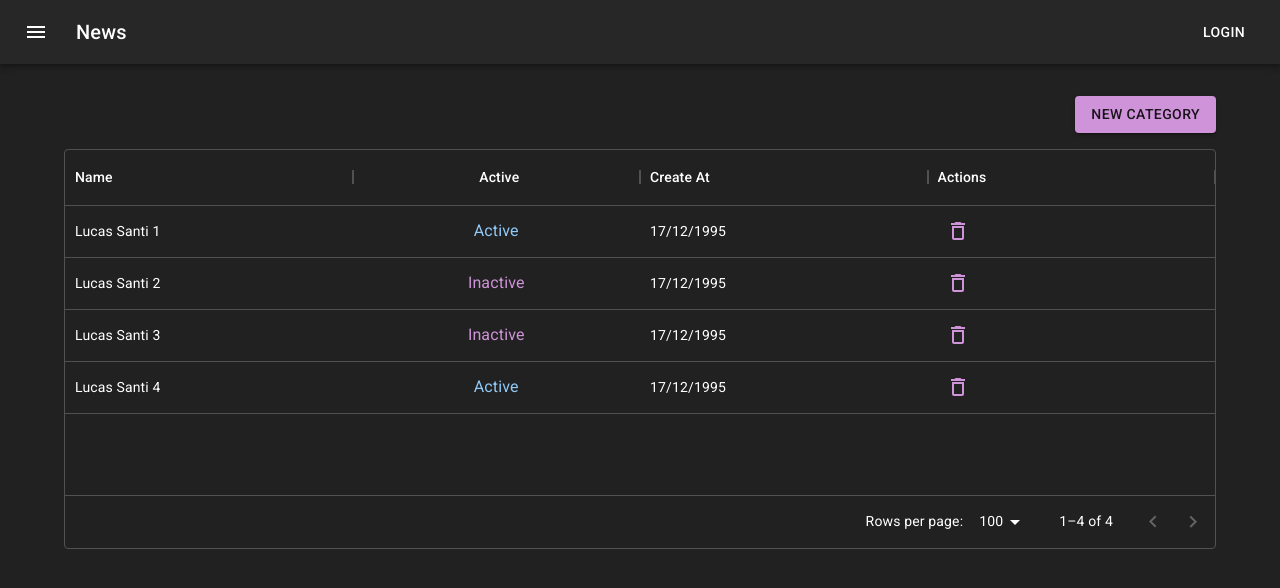
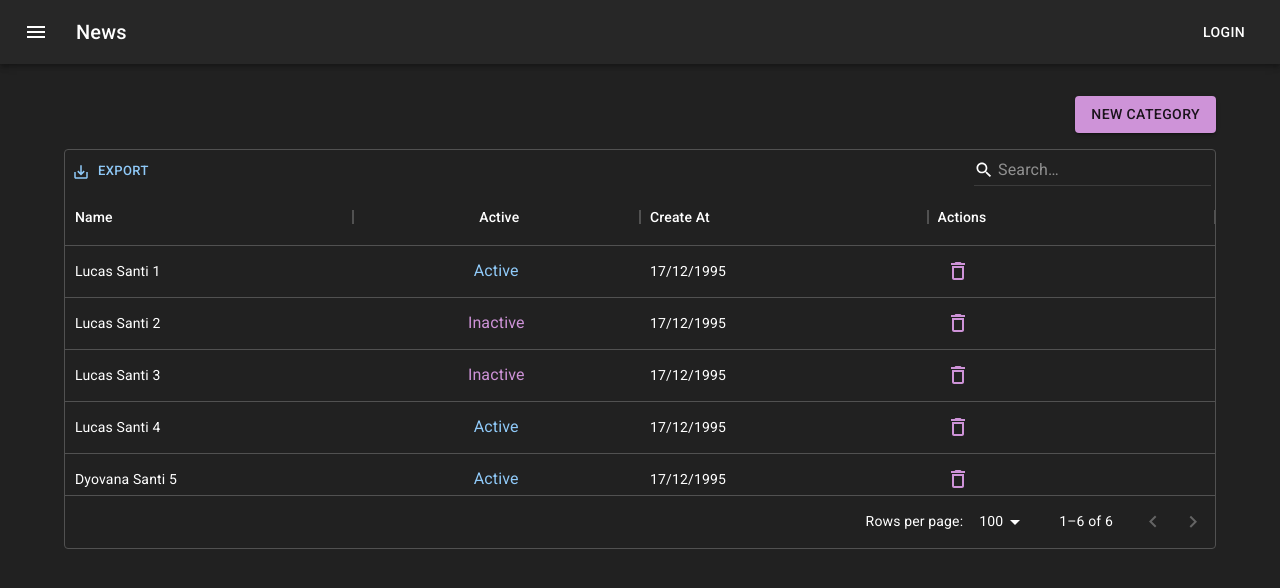
Before and after one commit to idlucassanti/fcycle.react.catalogo, a React (Create React App) app: page / in a window 1280 px wide. Shown: the top 588 px of the page. Built offline with nearby package versions, Linux system fonts and the light colour scheme.

Commit message:
MUI: Adicionando Actions e filtros no DataGrid de Category

```diff
--- a/src/features/categories/CategoryList.tsx
+++ b/src/features/categories/CategoryList.tsx
@@ -3,7 +3,7 @@ import { DeleteOutline } from "@mui/icons-material";
 import { Link } from "react-router-dom";
 import { useAppSelector } from "../../app/hooks";
 import { selectCategories } from "./categorySlice";
-import { DataGrid, GridRowsProp, GridColDef, GridRenderCellParams } from '@mui/x-data-grid';
+import { DataGrid, GridRowsProp, GridColDef, GridRenderCellParams, GridToolbar } from '@mui/x-data-grid';
 
 
 export function CategoryList() {
@@ -79,6 +79,18 @@ export function CategoryList() {
           rowsPerPageOptions={[2, 10, 20, 50, 100]}
           rows={rows}
           columns={columns}
+          disableColumnFilter={true}
+          disableColumnSelector={true}
+          disableDensitySelector={true}
+          // checkboxSelection={true}
+          disableSelectionOnClick={true}
+          components={{ Toolbar: GridToolbar }}
+          componentsProps={{
+            toolbar: {
+              showQuickFilter: true,
+              quickFilterProps: { debounceMs: 500 },
+            },
+          }}
         />
       </Box>
     </Box>
--- a/src/features/categories/categorySlice.ts
+++ b/src/features/categories/categorySlice.ts
@@ -26,6 +26,8 @@ export const initialState = [
   {...category, id: "2", name: "Lucas Santi 2", is_active: false, create_at: "1995-12-17T03:24:00" },
   {...category, id: "3", name: "Lucas Santi 3", is_active: false, create_at: "1995-12-17T03:24:00"},
   {...category, id: "4", name: "Lucas Santi 4", is_active: true, create_at: "1995-12-17T03:24:00"},
+  {...category, id: "5", name: "Dyovana Santi 5", is_active: true, create_at: "1995-12-17T03:24:00"},
+  {...category, id: "6", name: "Matteo Santi 6", is_active: true, create_at: "1995-12-17T03:24:00"},
 ];
 
 
```
